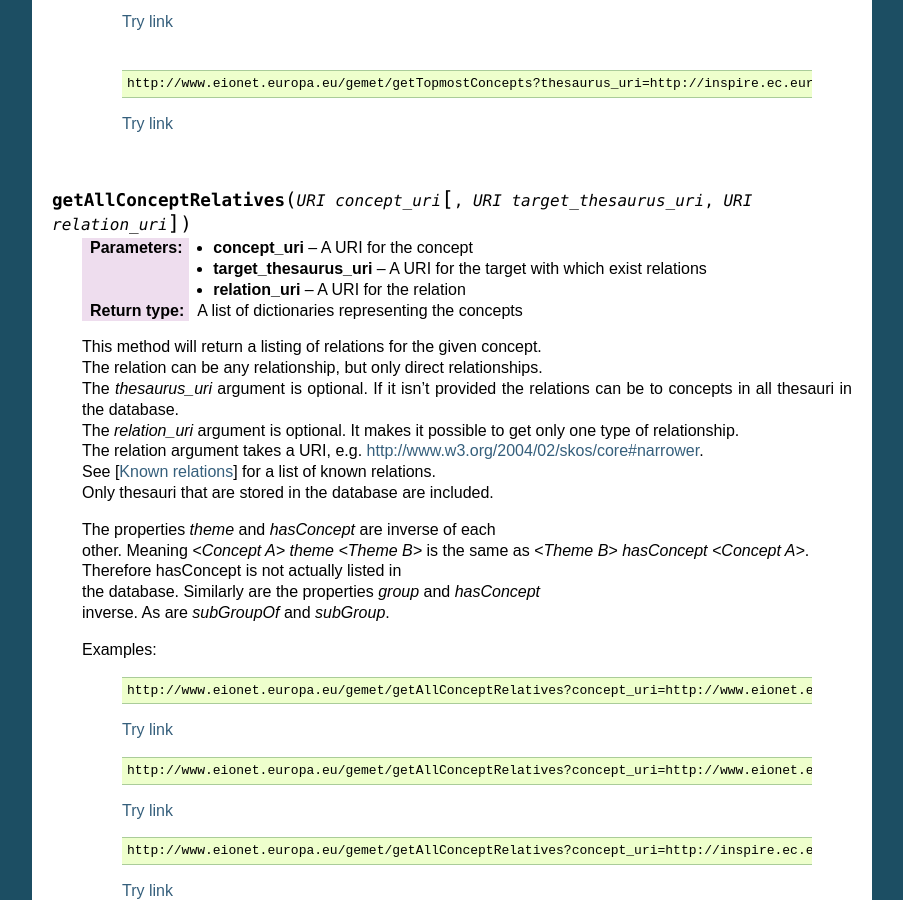
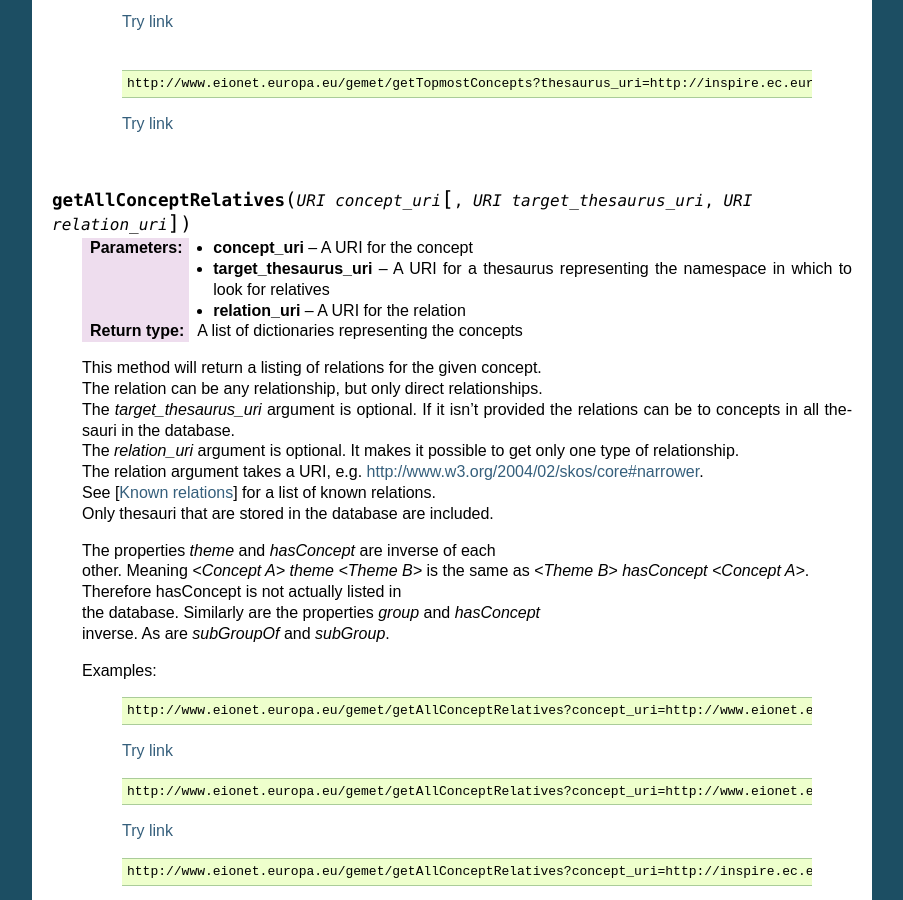
Before and after one commit to eea/gemet, a Sphinx documentation site: the page built from docs/new_api/source/index.rst, in a window 1280 px wide and 900 px high, scrolled down 1634 px. Shown: the whole window, without its empty margins (198-1101 px from the left). Built offline with Sphinx 7.4.7, drawn with Linux system fonts in a browser that asks for light colours.

Commit message:
docs: fix typos.

```diff
--- a/docs/new_api/source/index.rst
+++ b/docs/new_api/source/index.rst
@@ -106,13 +106,13 @@ WebService API methods
 .. function:: getAllConceptRelatives(URI concept_uri[, URI target_thesaurus_uri, URI relation_uri])
 
     :param concept_uri: A URI for the concept
-    :param target_thesaurus_uri: A URI for the target with which exist relations
+    :param target_thesaurus_uri: A URI for a thesaurus representing the namespace in which to look for relatives
     :param relation_uri: A URI for the relation
     :rtype: A list of dictionaries  representing the concepts
 
     |    This method will return a listing of relations for the given concept.
     |    The relation can be any relationship, but only direct relationships.
-    |    The *thesaurus_uri* argument is optional. If it isn't provided the relations can be to concepts in all thesauri in the database.
+    |    The *target_thesaurus_uri* argument is optional. If it isn't provided the relations can be to concepts in all thesauri in the database.
     |    The *relation_uri* argument is optional. It makes it possible to get only one type of relationship.
     |    The relation argument takes a URI, e.g. http://www.w3.org/2004/02/skos/core#narrower.
     |    See [:ref:`knownrelations`] for a list of known relations.
```
